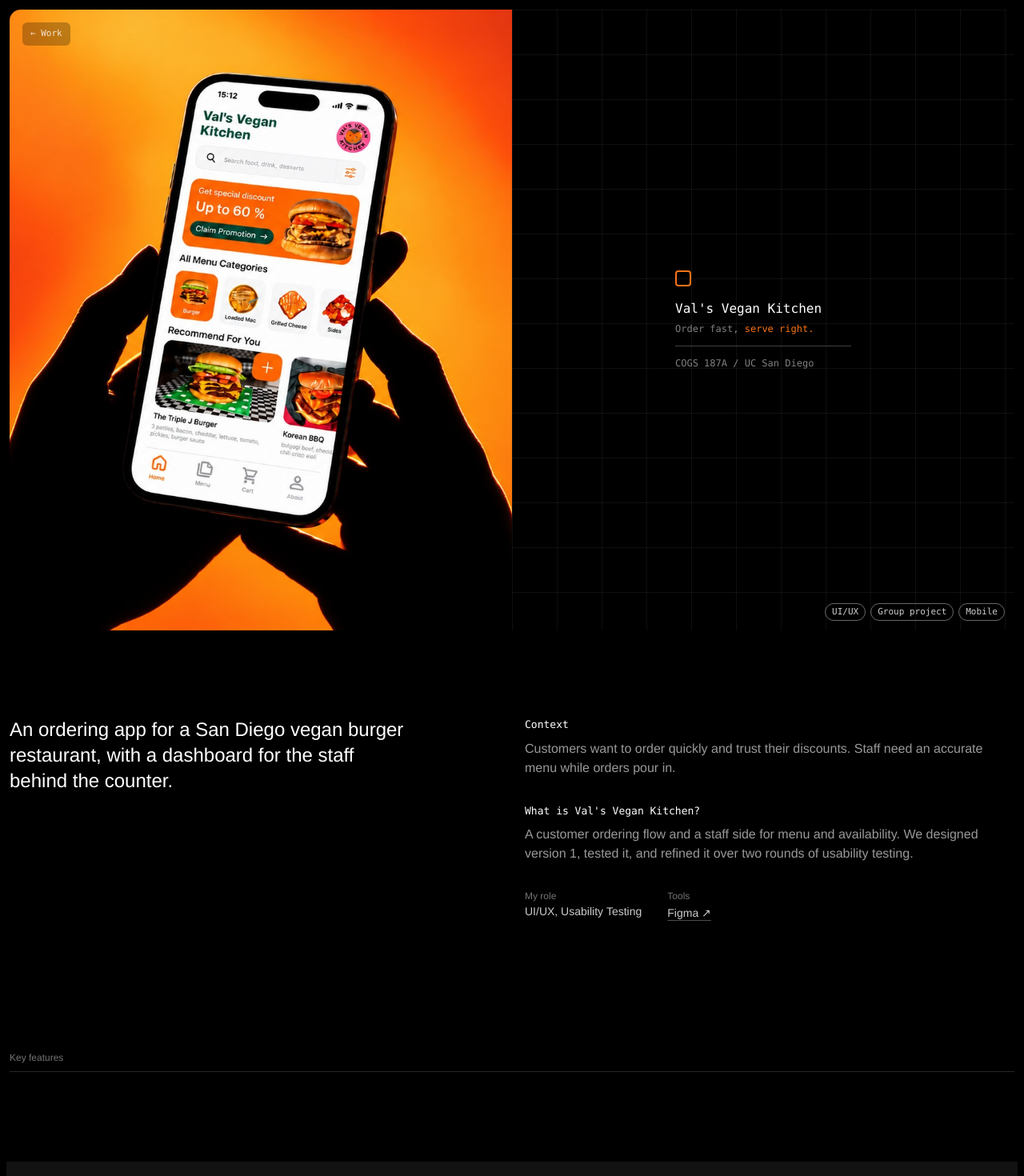
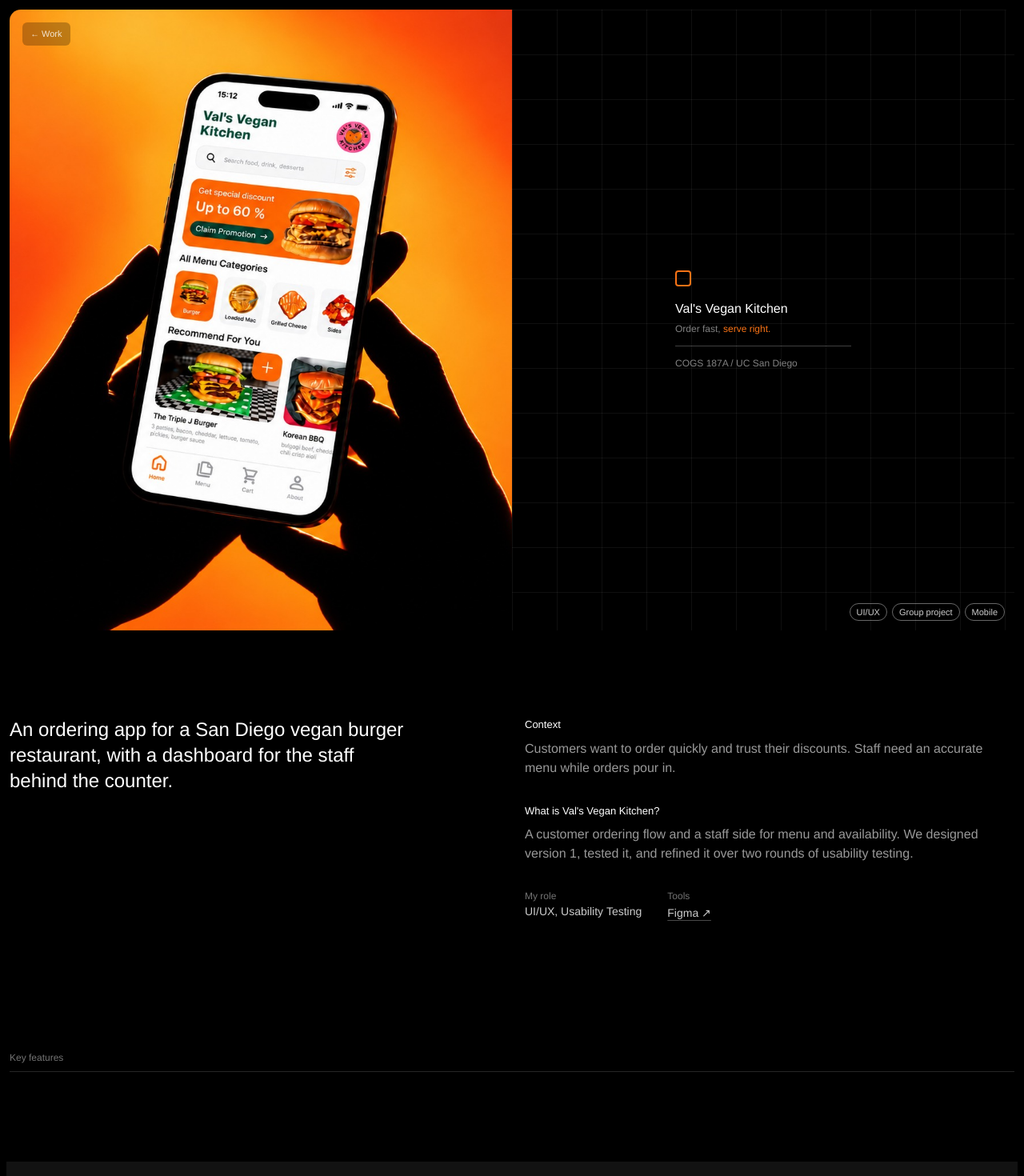
Before and after one commit to esmew0301-debug/portfolio-web, a Next.js app: page /playground/vegan-kitchen in a window 1280 px wide. Shown: the top 1470 px of the page at 80% size. Built offline with nearby package versions, Linux system fonts and the light colour scheme.

Commit message:
Vegan Kitchen: one typeface throughout (no mono, no Inter samples)
Co-Authored-By: Claude Opus 5.5 <noreply@anthropic.com>

```diff
--- a/app/playground/vegan-kitchen/page.tsx
+++ b/app/playground/vegan-kitchen/page.tsx
@@ -21,7 +21,6 @@ export const metadata: Metadata = {
 // 28–44px titles; text sits in a left title column and a right body column that starts at about two thirds. Screens
 // sit three to a row on full-width dark panels. Orange (the app's colour) is the only accent.
 const LABEL = "text-[12px] leading-[18px] text-white/45";
-const MONO = "font-mono";
 const BODY = "text-[16px] leading-[24px] text-white/60";
 const TITLE = "text-[28px] leading-[1.1] text-white md:text-[36px] xl:text-[44px] xl:leading-[47px]";
 const PANEL = "bg-[#121212]";
@@ -337,12 +336,12 @@ export default function ValsVeganKitchen() {
           <div className="relative aspect-[4/3] md:aspect-auto">
             {/* eslint-disable-next-line @next/next/no-img-element */}
             <img src={`${V}/card-cover-v9.jpg`} alt="Val's Vegan Kitchen home screen on a phone held in two hands, on orange" className="absolute inset-0 h-full w-full object-cover" />
-            <BackLink href="/#work" className={`${MONO} absolute left-4 top-4 rounded-[6px] bg-black/25 px-2.5 py-1.5 text-[11px] text-white/80 backdrop-blur-sm transition-colors hover:text-white`}>
+            <BackLink href="/#work" className={`absolute left-4 top-4 rounded-[6px] bg-black/25 px-2.5 py-1.5 text-[11px] text-white/80 backdrop-blur-sm transition-colors hover:text-white`}>
               <span>←</span> Work
             </BackLink>
           </div>
           <div className="relative flex min-h-[340px] items-center justify-center bg-black [background-image:linear-gradient(rgb(255_255_255/0.06)_1px,transparent_1px),linear-gradient(90deg,rgb(255_255_255/0.06)_1px,transparent_1px)] [background-size:56px_56px]">
-            <Reveal className={`${MONO} w-[220px]`}>
+            <Reveal className={`w-[220px]`}>
               <span className="mb-4 block h-5 w-5 rounded-[4px] border-2" style={{ borderColor: VK_ORANGE }} />
               <h1 className="text-[16px] text-white">Val&apos;s Vegan Kitchen</h1>
               <p className="mt-1 text-[12px] text-white/50">
@@ -351,7 +350,7 @@ export default function ValsVeganKitchen() {
               <div className="my-3 h-px bg-white/25" />
               <p className="text-[12px] text-white/50">COGS 187A / UC San Diego</p>
             </Reveal>
-            <div className={`${MONO} absolute bottom-3 right-3 flex gap-1.5 text-[11px] text-white/80`}>
+            <div className={`absolute bottom-3 right-3 flex gap-1.5 text-[11px] text-white/80`}>
               {["UI/UX", "Group project", "Mobile"].map((t) => (
                 <span key={t} className="rounded-full border border-white/40 px-2 py-0.5">
                   {t}
@@ -375,7 +374,7 @@ export default function ValsVeganKitchen() {
           </Reveal>
           <Reveal className="flex flex-col gap-8">
             <div>
-              <p className={`${MONO} text-[13px] text-white`}>Context</p>
+              <p className={`text-[13px] text-white`}>Context</p>
               <p className={`${BODY} mt-2`}>
                 <L
                   en="Customers want to order quickly and trust their discounts. Staff need an accurate menu while orders pour in."
@@ -384,7 +383,7 @@ export default function ValsVeganKitchen() {
               </p>
             </div>
             <div>
-              <p className={`${MONO} text-[13px] text-white`}>
+              <p className={`text-[13px] text-white`}>
                 <L en="What is Val's Vegan Kitchen?" zh="Val's Vegan Kitchen 是什么？" />
               </p>
               <p className={`${BODY} mt-2`}>
@@ -474,7 +473,7 @@ export default function ValsVeganKitchen() {
         <Reveal className="mt-12 grid gap-px bg-white/15 px-0 sm:grid-cols-2 md:mt-16 xl:grid-cols-4">
           {FINDINGS.map((f, i) => (
             <div key={f.t} className="bg-black px-3 pb-2 pt-5">
-              <p className={`${MONO} text-[12px]`} style={{ color: VK_ORANGE }}>
+              <p className={`text-[12px]`} style={{ color: VK_ORANGE }}>
                 {String(i + 1).padStart(2, "0")}
               </p>
               <p className="mt-3 text-[18px] text-white">
--- a/components/case/vegan-design-system.tsx
+++ b/components/case/vegan-design-system.tsx
@@ -50,12 +50,12 @@ export function VeganDesignSystem({ dark }: { dark?: boolean } = {}) {
       <div className="flex flex-col">
         <p className="text-[22px] text-[#111111]">Typeface</p>
         <p className="mt-6 text-[17px] text-[#111111]">Font</p>
-        <div className="mt-2 flex items-end gap-3" style={{ fontFamily: "Inter, 'Helvetica Neue', Arial, sans-serif" }}>
+        <div className="mt-2 flex items-end gap-3">
           <span className="text-[80px] font-medium md:text-[110px] leading-none tracking-tight text-[#181818]">Aa</span>
           <span className="pb-3 text-[18px] text-[#111111]">Inter</span>
         </div>
         <p className="mt-10 text-[17px] text-[#111111] lg:mt-auto">Weight &amp; Size</p>
-        <div className="mt-4 grid grid-cols-2 gap-x-6 gap-y-3 text-[#181818]" style={{ fontFamily: "Inter, 'Helvetica Neue', Arial, sans-serif" }}>
+        <div className="mt-4 grid grid-cols-2 gap-x-6 gap-y-3 text-[#181818]">
           {SIZES.map((n) => [
             <span key={`r${n}`} style={{ fontSize: Math.max(n * 0.85, 11) }}>Regular - {n}</span>,
             <span key={`s${n}`} className="font-semibold" style={{ fontSize: Math.max(n * 0.85, 11) }}>Semibold - {n}</span>,
```
